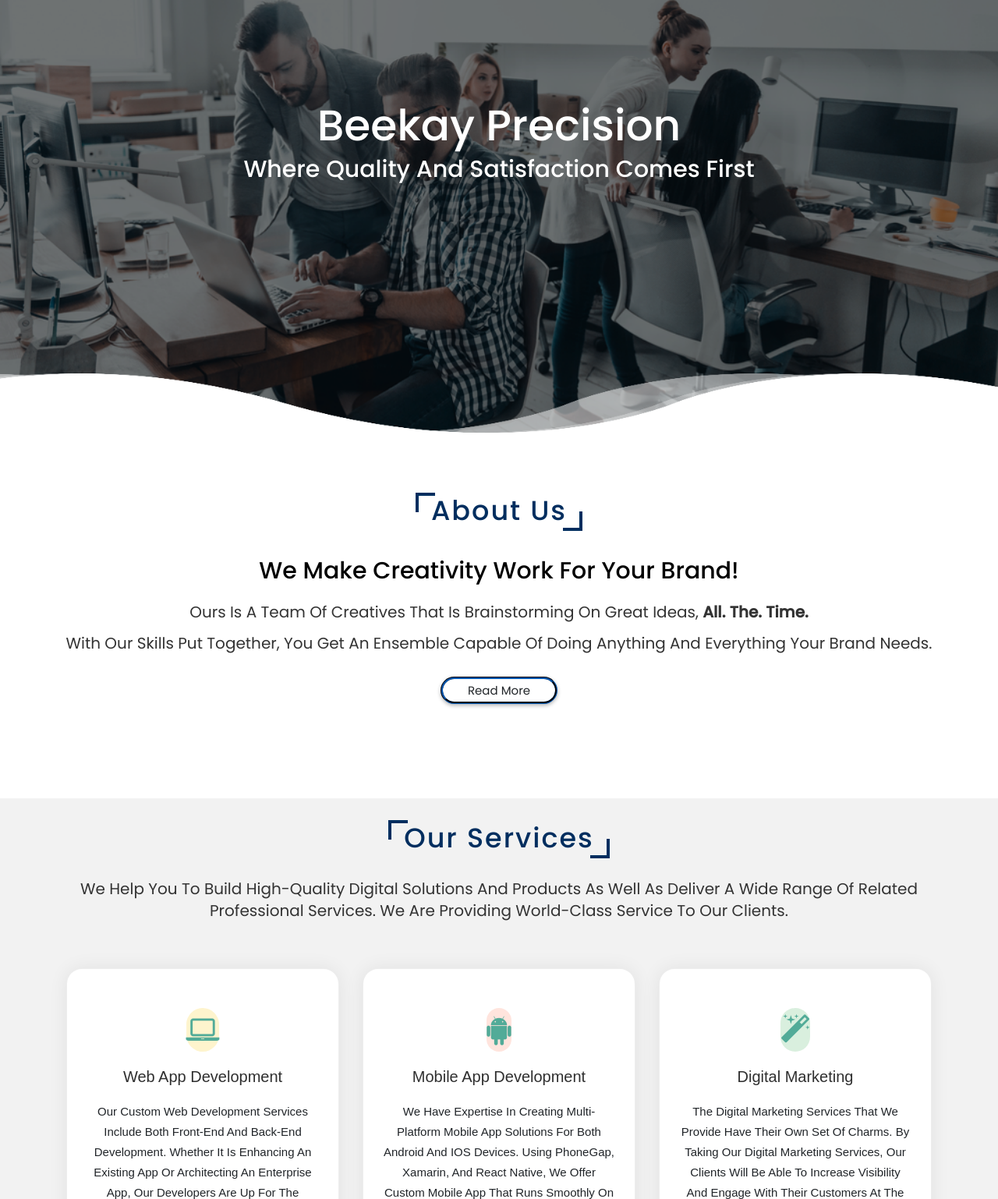
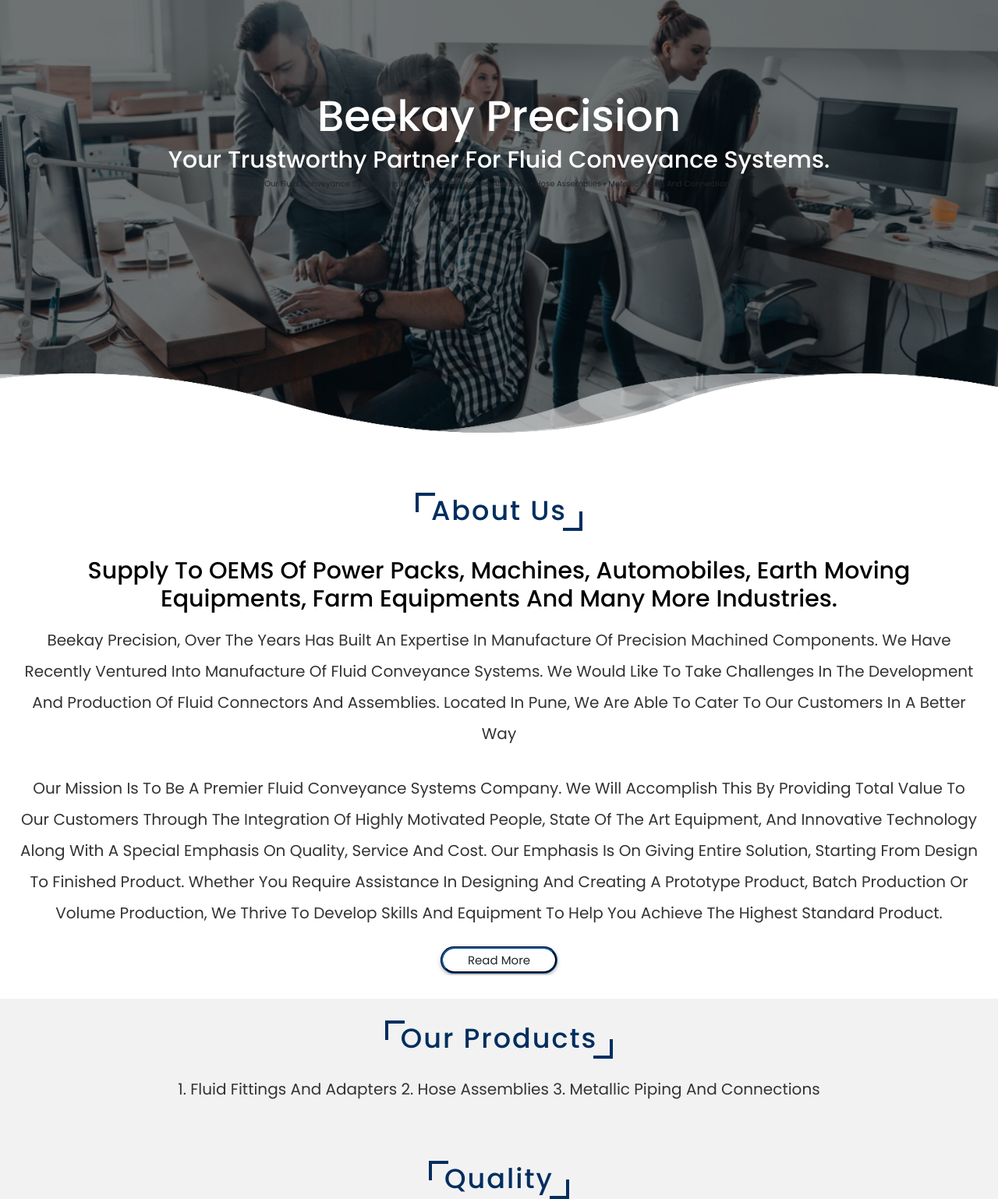
Before and after one commit to BeekayPrecision/beekayprecision.github.io, a plain HTML site: page index.html in a window 1280 px wide. Shown: the part 216-1754 px from the top of the page at 78% size. Drawn offline with nearby package versions, Linux system fonts and the light colour scheme.

Commit message:
changed the website, added about us

```diff
--- a/index.html
+++ b/index.html
@@ -39,7 +39,12 @@
 
   <section id="home" class="home">
       <h1>Beekay Precision</h1>
-      <h2>Where quality and Satisfaction comes first</h2>
+      <h2>Your trustworthy partner for fluid conveyance systems. </h2>
+      <p>Our fluid conveyance systems include:
+        •	Fluid fittings and adapters
+        •	Hose assemblies
+        •	Metallic piping and connections
+        <br>
     <div class="wave wave1"></div>
     <div class="wave wave2"></div>
     <div class="wave wave3"></div>
@@ -49,9 +54,13 @@
     <h1 class="heading">about us</h1>
     <div class="row">
         <div class="content">
-            <h3>We make creativity work for your brand!</h3>
-            <p>Ours is a team of creatives that is brainstorming on great ideas,<b> all. the. time.</b><br>
-                With our skills put together, you get an ensemble capable of doing anything and everything your brand needs.</p>
+            <h3>Supply to OEMS of Power Packs, Machines, Automobiles, Earth Moving Equipments, Farm Equipments and many more industries.</h3>
+            <p>Beekay Precision, over the years has built an expertise in manufacture of precision machined components. We have recently ventured into manufacture of fluid conveyance systems. We would like to take challenges in the development and production of fluid connectors and assemblies. Located in Pune, we are able to cater to our customers in a better way</p>
+            <p>Our mission is to be a premier fluid conveyance systems company.
+                We will accomplish this by providing total value to our customers through the integration of highly motivated people, state of the art equipment, and innovative technology along with a special emphasis on quality, service and cost.
+                Our emphasis is on giving entire solution, starting from design to finished product.
+                Whether you require assistance in designing and creating a prototype product, batch production or volume production, we thrive to develop skills and equipment to help you achieve the highest standard product.
+                </p>
             <a href="#"><button class="btn">Read More</button></a>
         </div>
     </div>
@@ -61,25 +70,35 @@
     <div class="container">
       <div class="row">
         <div class="section-head col-sm-12" id="service">
-          <h1>Our Services</h1>
-          <p>We help you to build high-quality digital solutions and products as well as deliver a wide range of related professional services. We are providing world-class service to our clients.
+          <h1>Our Products</h1>
+          <p>1. Fluid fittings and adapters
+             2. Hose assemblies
+             3. Metallic piping and connections
             </p>
         </div>
+        <div class="section-head col-sm-12" id="service">
+            <h1>Quality</h1>
+            <p>Achieving excellence is what we lay our foundation upon. We strive hard to give uncompromising quality. For this we have set a quality system and our processes are built on that basis. The entire manufacturing process is monitored and recorded from procurement of raw material to delivery of finished goods.
+                By paying minute attention to details and putting stress on achieving quality workmanship and perfection, we ensure that our products meet the specifications. This culture has made us a valued supplier for most of our customers, which are with us for years.
+                Our emphasis is on putting quality first in our entire manufacturing process.
+              </p>
+          </div>
+
         <div class="col-lg-4 col-sm-6">
           <div class="item"> <span class="icon feature_box_col_one"><i class="fa fa-laptop"></i></span>
-            <h6>Web App Development</h6>
+            <h6>Fluid fittings and adapters</h6>
             <p>Our Custom Web Development Services Include Both Front-End And Back-End Development. Whether It Is Enhancing An Existing App Or Architecting An Enterprise App, Our Developers Are Up For The Challenge.</p>
           </div>
         </div>
         <div class="col-lg-4 col-sm-6">
           <div class="item"> <span class="icon feature_box_col_two"><i class="fa fa-android"></i></span>
-            <h6>Mobile App Development</h6>
+            <h6>Hose assemblies</h6>
             <p>We Have Expertise In Creating Multi-Platform Mobile App Solutions For Both Android And IOS Devices. Using PhoneGap, Xamarin, And React Native, We Offer Custom Mobile App That Runs Smoothly On Multiple Platforms.</p>
           </div>
         </div>
         <div class="col-lg-4 col-sm-6">
           <div class="item"> <span class="icon feature_box_col_three"><i class="fa fa-magic"></i></span>
-            <h6>Digital Marketing</h6>
+            <h6>Metallic piping and connections</h6>
             <p>The digital marketing services that we provide have their own set of charms. By taking our digital marketing services, our clients will be able to increase visibility and engage with their customers at the online platform.</p>
           </div>
         </div>
@@ -396,7 +415,7 @@
                       <h3>Privacy policy</h3>
                   </div>
                   <div class="accordion-body">
-                      <p>At DayDreamersAI, we are committed to protecting your privacy and ensuring the security of your personal information. Our privacy policy outlines how we collect, use, and safeguard the data you provide to us. We adhere to stringent data protection standards and only collect information necessary to improve our services. Your data is never shared with third parties without your explicit consent, and we employ advanced encryption techniques to protect it from unauthorized access. We regularly review and update our privacy practices to comply with the latest regulations and to maintain your trust and confidence in our services.</p>
+                      <p>At BeekayPrecision, we are committed to protecting your privacy and ensuring the security of your personal information. Our privacy policy outlines how we collect, use, and safeguard the data you provide to us. We adhere to stringent data protection standards and only collect information necessary to improve our services. Your data is never shared with third parties without your explicit consent, and we employ advanced encryption techniques to protect it from unauthorized access. We regularly review and update our privacy practices to comply with the latest regulations and to maintain your trust and confidence in our services.</p>
                   </div>
               </div>
               <div class="accordion">
@@ -462,7 +481,7 @@
 
                   <div class="col-lg-3 col-md-6 footer-newsletter">
                       <h4>Subscription</h4>
-                      <p>With Our Skills Put Together, You Get An Ensemble Capable Of Doing Anything And Everything Your Brand Needs. Subscribe Here To Get Our Latest Updates.</p>
+                      <p>With Our Skills Put Together, You Get An Ensemble Capable Of Doing Anything And Everything Your Brand Needs. Subscribe Here To Get Our Latest Updates.GSTIN: 27ABKPP6250C1ZO</p>
                       <form action="" method="post">
                           <input type="email" name="email"><input type="submit"  value="Subscribe">
                       </form>
@@ -475,7 +494,7 @@
       <div class="container">
           <div class="row align-items-center">
               <div class="col-md-6 copyright" style="color: #fff; font-size: 1.3rem;">
-                  Copyright &copy; 2021 IT Company Website. All Rights Reserved.
+                  Copyright &copy; 2021 Manufacturing Company Website. All Rights Reserved.
               </div>
           </div>
       </div>
```
